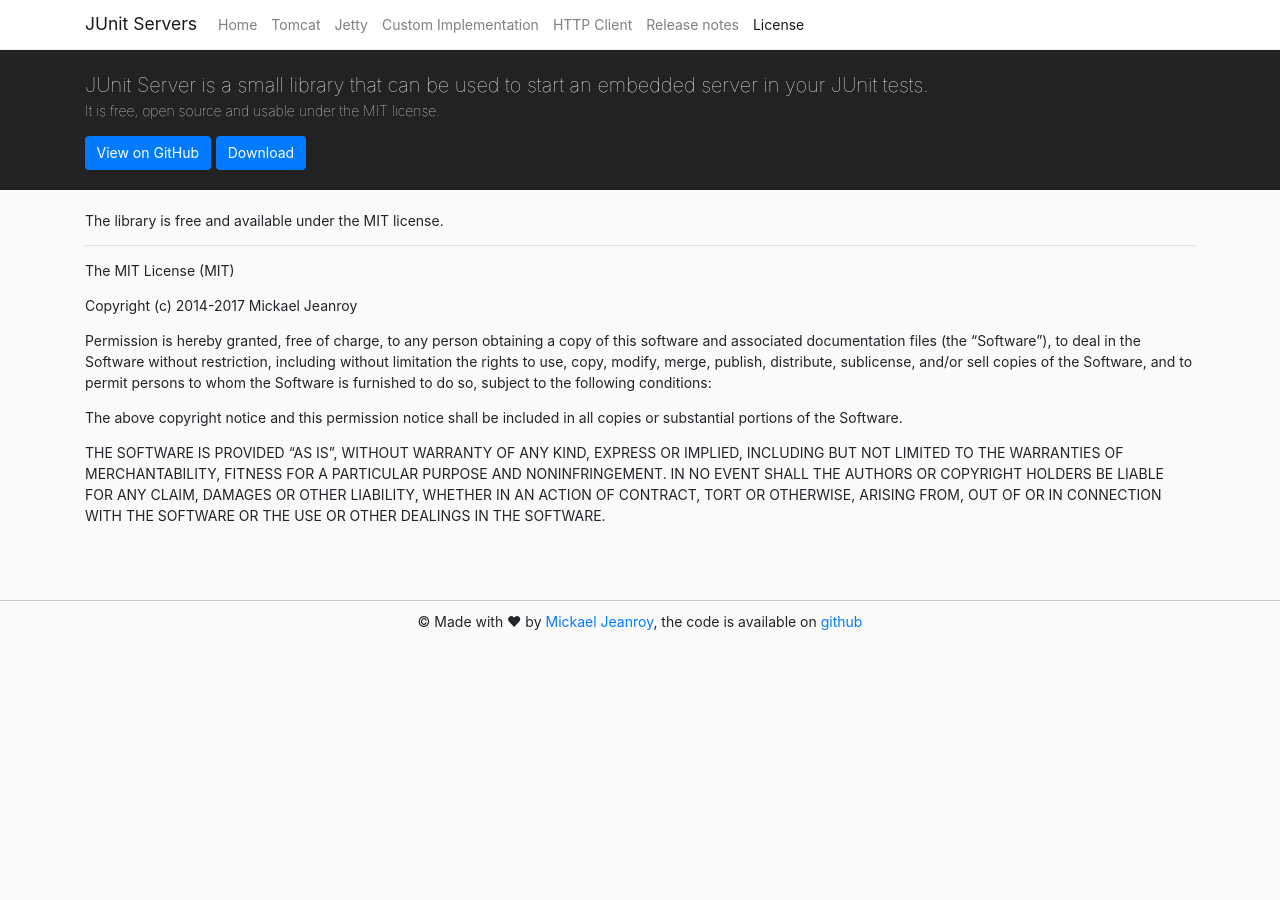
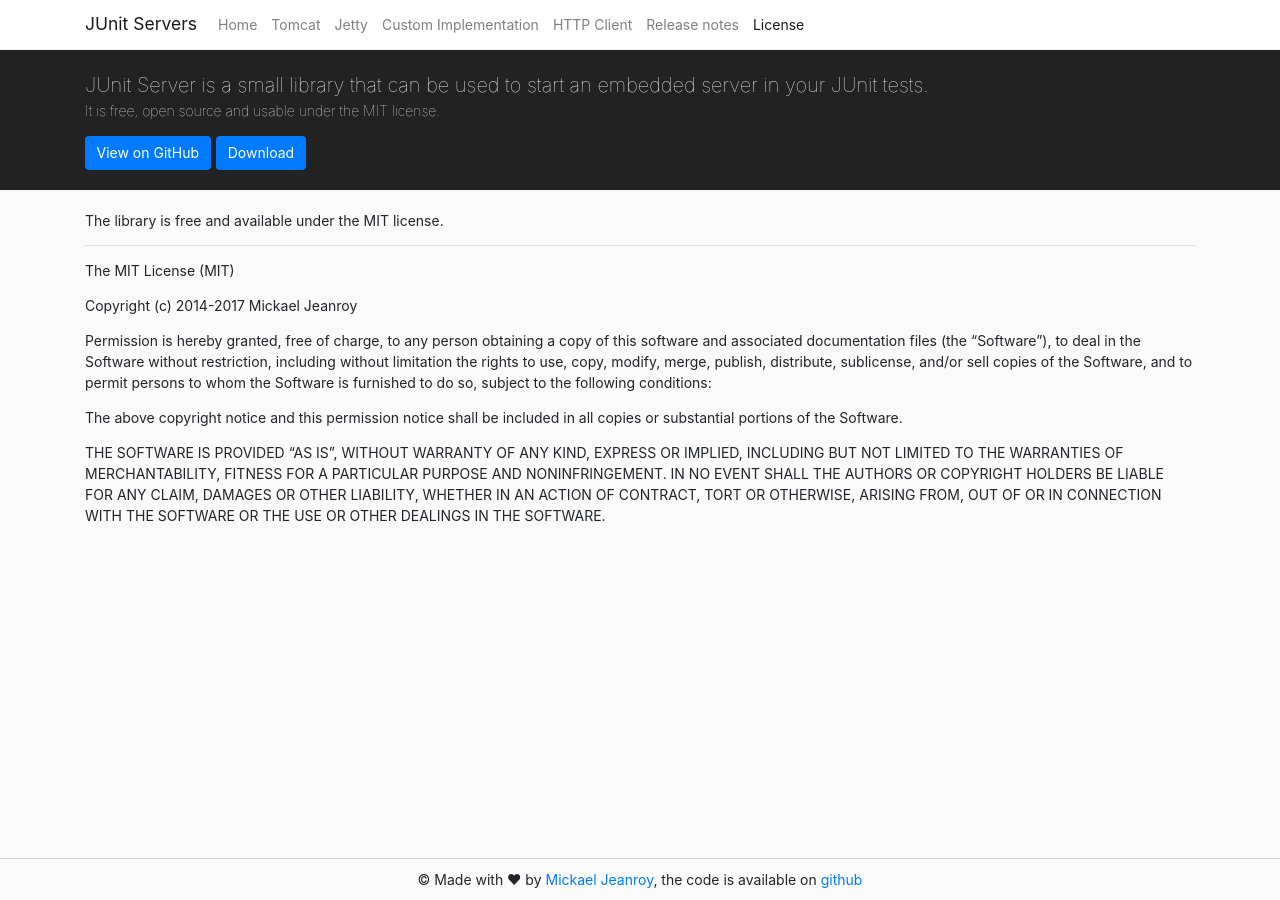
Before and after one commit to mjeanroy/junit-servers, a Jekyll site: the page built from 06-license.html, in a window 1280 px wide. Built offline with Jekyll 4.4.1, drawn with Linux system fonts in a browser that asks for light colours.

Commit message:
docs: fix doc

```diff
--- a/_layouts/default.html
+++ b/_layouts/default.html
@@ -73,7 +73,7 @@
     </div>
   </div>
 
-  <footer class="fixed-bottom>
+  <footer class="fixed-bottom">
     <div class="container">
       &copy; Made with &#10084; by <a href="https://twitter.com/mickaeljeanroy">Mickael Jeanroy</a>, the code is available on <a href="https://github.com/mjeanroy/junit-servers">github</a>
     </div>
```
